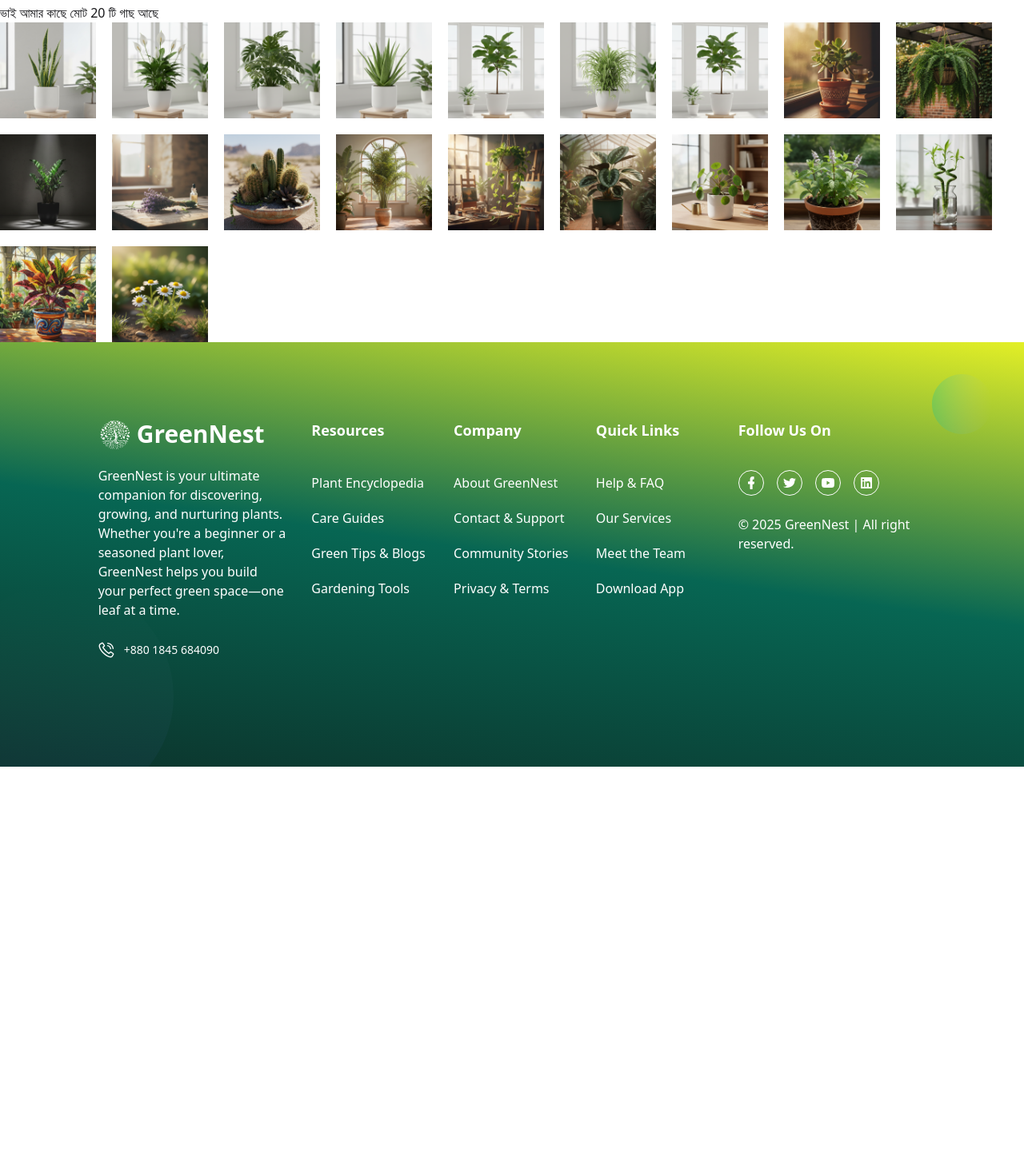
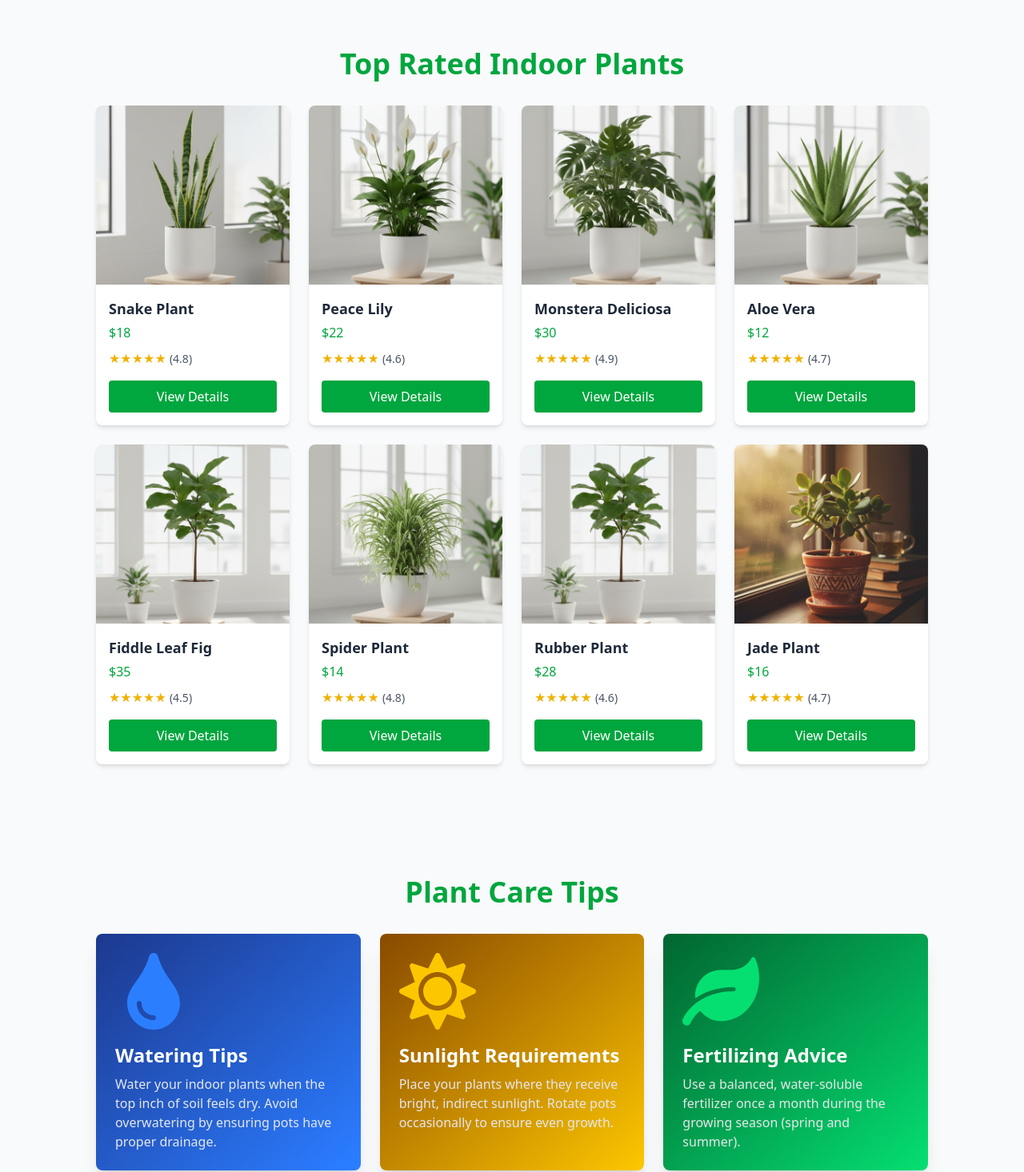
Before and after one commit to ashikurahman1/green-nest, a React (Vite) app: page / in a window 1280 px wide. Shown: the part 604-2070 px from the top of the page at 80% size. Before the commit the page ends 1563 px from the top, so only its background shows below. Built offline with nearby package versions, Linux system fonts and the light colour scheme.

Commit message:
top rated plants

```diff
--- /dev/null
+++ b/src/components/PlantCareTips.jsx
@@ -0,0 +1,56 @@
+import React from 'react';
+import { FaTint, FaSun, FaLeaf } from 'react-icons/fa';
+const careTips = [
+  {
+    id: 1,
+    title: 'Watering Tips',
+    description:
+      'Water your indoor plants when the top inch of soil feels dry. Avoid overwatering by ensuring pots have proper drainage.',
+    icon: <FaTint className="text-8xl text-blue-500" />,
+    bg: 'bg-gradient-to-br from-blue-900 to-blue-500',
+  },
+  {
+    id: 2,
+    title: 'Sunlight Requirements',
+    description:
+      'Place your plants where they receive bright, indirect sunlight. Rotate pots occasionally to ensure even growth.',
+    icon: <FaSun className="text-8xl text-yellow-400" />,
+    bg: 'bg-gradient-to-br from-yellow-800 to-yellow-400',
+  },
+  {
+    id: 3,
+    title: 'Fertilizing Advice',
+    description:
+      'Use a balanced, water-soluble fertilizer once a month during the growing season (spring and summer).',
+    icon: <FaLeaf className="text-8xl text-green-400" />,
+    bg: 'bg-gradient-to-br from-green-800 to-green-400',
+  },
+];
+
+const PlantCareTips = () => {
+  return (
+    <section className="py-15 px-4 bg-gray-50">
+      <div className="w-full lg:w-10/12 mx-auto">
+        <h2 className="text-3xl lg:text-4xl font-bold text-center mb-8 text-green-600">
+          Plant Care Tips
+        </h2>
+        <div className="grid gap-6 sm:grid-cols-2 md:grid-cols-3">
+          {careTips.map(tip => (
+            <div
+              key={tip.id}
+              className={`p-6 rounded-lg shadow-xl hover:shadow-2xl transition ${tip.bg} hover:-translate-y-1.5`}
+            >
+              <div className="mb-4">{tip.icon}</div>
+              <h3 className="text-2xl font-semibold text-white mb-2">
+                {tip.title}
+              </h3>
+              <p className="text-gray-200 ">{tip.description} </p>
+            </div>
+          ))}
+        </div>
+      </div>
+    </section>
+  );
+};
+
+export default PlantCareTips;
--- a/src/components/TopRatedPlants.jsx
+++ b/src/components/TopRatedPlants.jsx
@@ -0,0 +1,48 @@
+import React from 'react';
+
+const TopRatedPlants = ({ toprated }) => {
+  console.log(toprated);
+
+  return (
+    <section className="py-20 px-4 bg-gray-50">
+      <div className="w-full lg:w-10/12 mx-auto">
+        <h2 className="text-3xl lg:text-4xl font-bold text-center mb-8 text-green-600">
+          Top Rated Indoor Plants
+        </h2>
+        <div className="grid gap-6 sm:grid-cols-2 lg:grid-cols-3 xl:grid-cols-4">
+          {toprated.map(plant => (
+            <div
+              key={plant.plantId}
+              className="bg-white rounded-lg shadow-md overflow-hidden hover:shadow-lg transition duration-200 hover:-translate-y-1.5"
+            >
+              <img
+                src={plant.image}
+                alt={plant.name}
+                className="w-full h-48 lg:h-56 object-cover"
+              />
+              <div className="p-4">
+                <h3 className="text-lg font-semibold text-gray-800">
+                  {plant.plantName}
+                </h3>
+                <p className="text-green-600 font-medium mt-1">
+                  ${plant.price}
+                </p>
+                <p className="text-yellow-500 mt-2">
+                  {'★'.repeat(Math.round(plant.rating))}{' '}
+                  <span className="text-gray-600 text-sm">
+                    ({plant.rating})
+                  </span>
+                </p>
+                <button className="mt-4 w-full bg-green-600 text-white py-2 px-4 rounded hover:bg-green-700 transition cursor-pointer">
+                  View Details
+                </button>
+              </div>
+            </div>
+          ))}
+        </div>
+      </div>
+    </section>
+  );
+};
+
+export default TopRatedPlants;
--- a/src/pages/HomeLayout.jsx
+++ b/src/pages/HomeLayout.jsx
@@ -1,22 +1,20 @@
 import React from 'react';
 import Hero from '../components/Hero';
 import { useLoaderData } from 'react-router';
+import TopRatedPlants from '../components/TopRatedPlants';
+import PlantCareTips from '../components/PlantCareTips';
 
 const HomeLayout = () => {
   const plants = useLoaderData();
-  console.log(plants);
+  // console.log(plants);
+
+  const toprated = plants.slice(0, 8);
 
   return (
     <div className="">
       <Hero />
-      <p>I am home</p>
-      <p>ভাই আমার কাছে মোট {plants.length} টি গাছ আছে</p>
-
-      <div className="flex flex-wrap gap-5">
-        {plants.map(plant => (
-          <img src={plant?.image} className="w-30" />
-        ))}
-      </div>
+      <TopRatedPlants toprated={toprated} />
+      <PlantCareTips />
     </div>
   );
 };
```
Also changed, not shown: src/components/GreenExperts.jsx (added).
